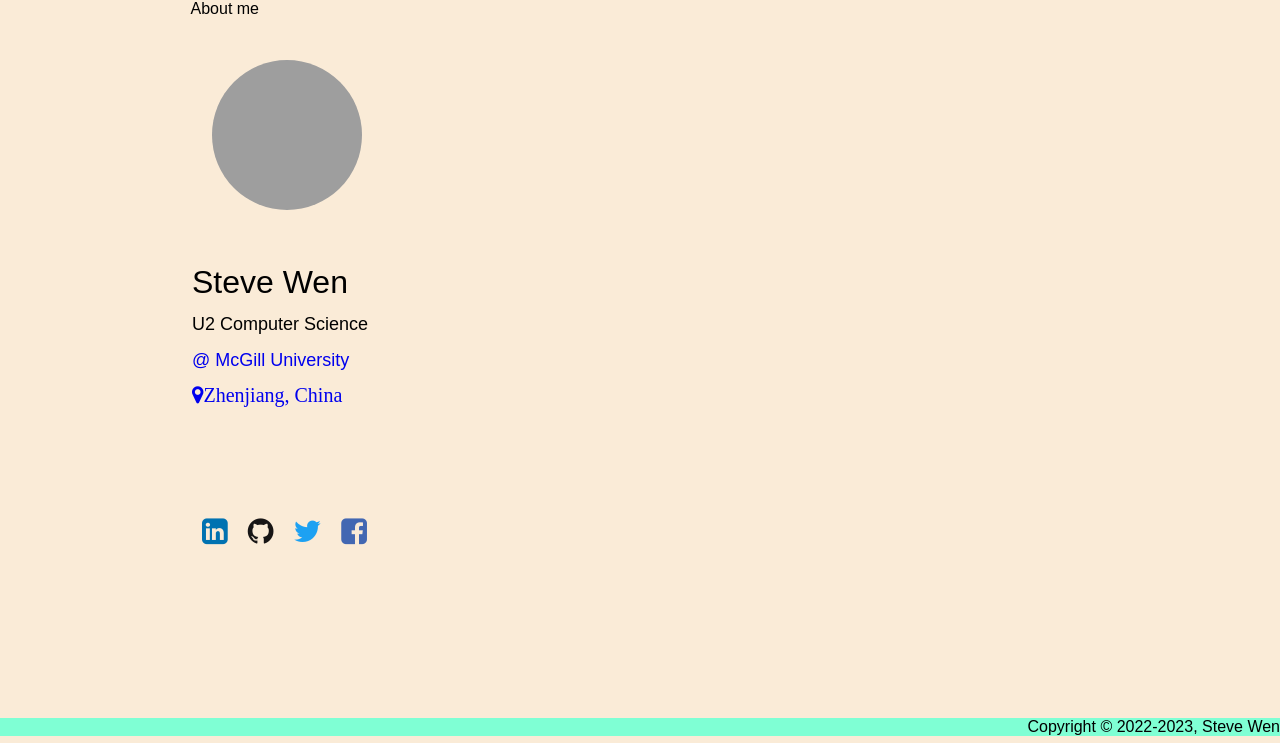
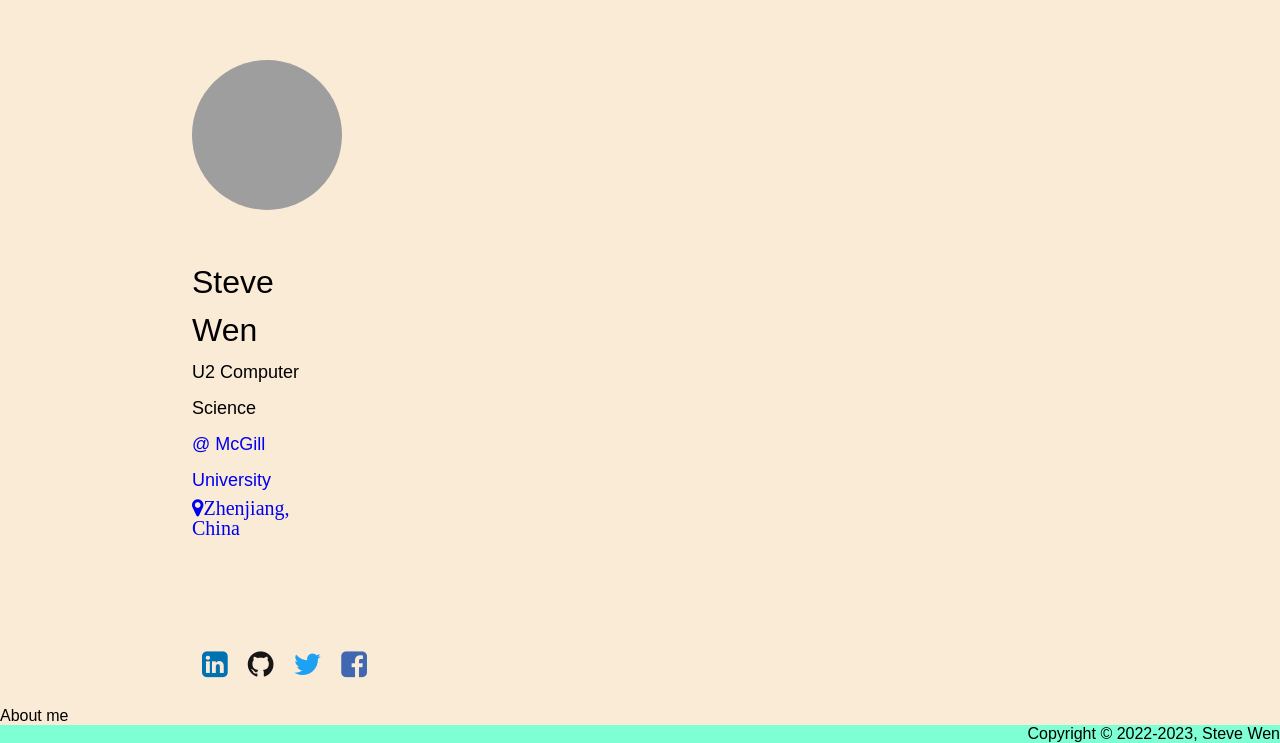
Before and after one commit to stevvwen/sediweb, a Flask app: page / in a window 1280 px wide. Shown: the part 64-807 px from the top of the page. Run offline with Flask 3, Linux system fonts and the light colour scheme; some web fonts are replaced; grey boxes are pictures that could not be loaded.

Commit message:
Use ChatGPT to refine the code

```diff
--- a/templates/index.html
+++ b/templates/index.html
@@ -2,49 +2,36 @@
 {% block title %}Home{% endblock %}
 {% block head %}
   {{ super() }}
-    <link rel= "stylesheet" type="text/css" href="../static/css/index.css"/>
+  <link rel="stylesheet" type="text/css" href="../static/css/index.css"/>
 {% endblock %}
 
 {% block header %}
   {{ super() }}
-
 {% endblock %}
 
 {% block main %}
-    <style>
-        .indent-1 {float: left;}
-        section > section { float:left; }
-        .indent-1 section {width: 50%; float: left;}
-    </style>
-
   <section class="indent-1">
     <section class="sidebar">
       <div class="profile">
-                <img src="../static/images/Steve.jpg" alt="Steve's headshot" >
+        <img src="../static/images/Steve.jpg" alt="Steve's headshot">
 
         <p class="name">
           <br>
           Steve Wen
         </p>
-                    <!--
-                    <p class= "calli">
-                       <img src="../static/images/namecalligraphy.png" alt="Steve's Chinese name" >
-                    </p>
-                    -->
 
-
-                <p class= "short">
+        <p class="short">
           U2 Computer Science <br>
           <a href="https://www.mcgill.ca/" style="text-decoration: none"> @ McGill University</a>
-                <a class='fa fa-map-marker'  href="#" style="text-decoration: none; font-size: 20px">Zhenjiang, China</a>
+          <a class='fa fa-map-marker' href="#" style="text-decoration: none; font-size: 20px">Zhenjiang, China</a>
         </p>
       </div>
 
       <ul id="links">
         <li><a class='fa fa-linkedin-square' style='color: #0072b1' href="https://www.linkedin.com/in/steve-wen-31863b211/" ></a></li>
-                <li><a class= 'fa fa-github' style='color: #171515' href="https://github.com/SedimentaryRockStar"></a></li>
-                <li><a  class= 'fa fa-twitter' style='color:#1DA1F2' href="https://twitter.com/Sedi_RockStar"></a></li>
-                <li><a class= 'fa fa-facebook-square' style='color:#4267B2' href="https://www.facebook.com/shuo.wen.58"></a> </li>
+        <li><a class='fa fa-github' style='color: #171515' href="https://github.com/SedimentaryRockStar"></a></li>
+        <li><a class='fa fa-twitter' style='color:#1DA1F2' href="https://twitter.com/Sedi_RockStar"></a></li>
+        <li><a class='fa fa-facebook-square' style='color:#4267B2' href="https://www.facebook.com/shuo.wen.58"></a></li>
       </ul>
     </section>
 
@@ -52,7 +39,6 @@
       About me
     </section>
   </section>
-
 {% endblock %}
 
 {% block footer %}
```
Lines whose indentation alone changed are shown as unchanged.
